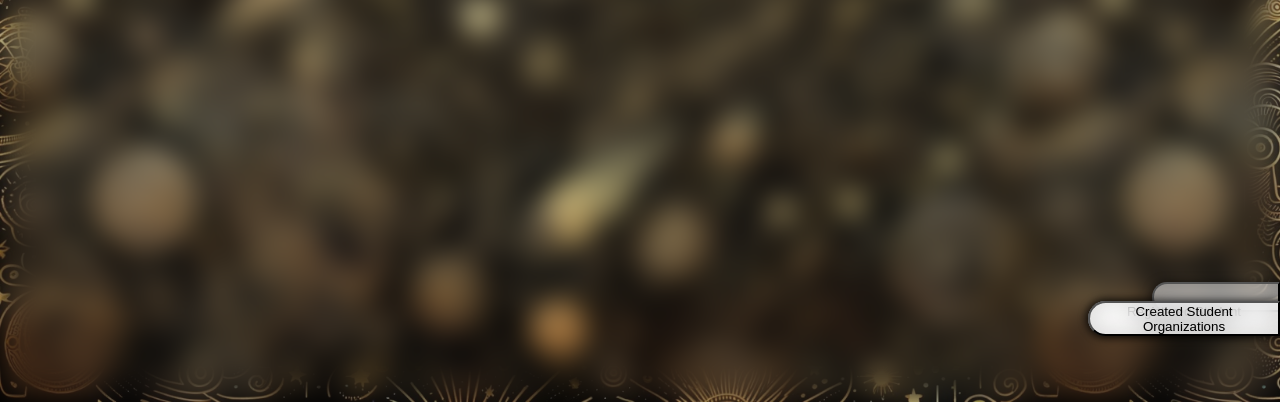
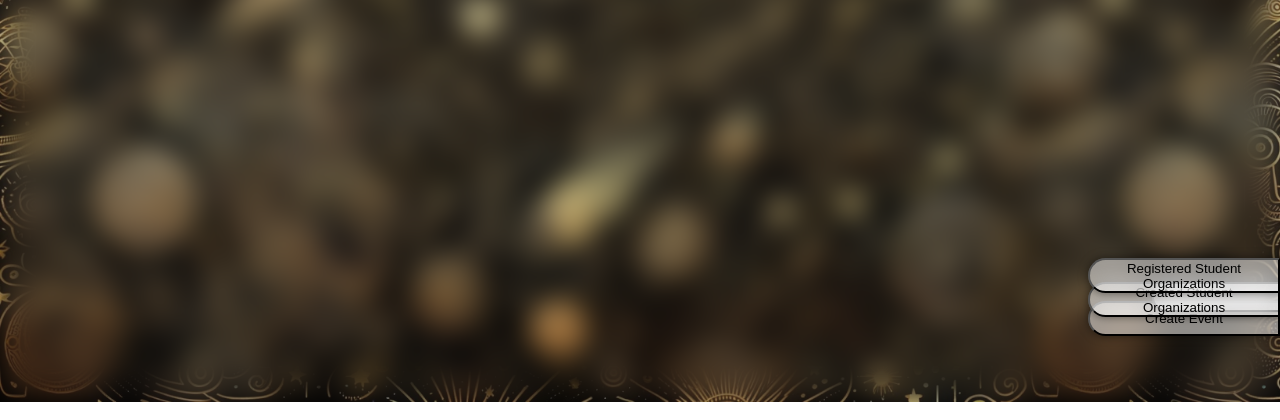
Before and after one commit to JohnVea/College-Event-Website, a PHP site: page /Signed-In/home.html in a window 1280 px wide. Shown: the part 398-818 px from the top of the page. Run offline with PHP 8.4, Linux system fonts and the light colour scheme.

Commit message:
Add files via upload

```diff
--- a/Signed-In/style.css
+++ b/Signed-In/style.css
@@ -510,7 +510,7 @@
 
 .ROSs{
     position: absolute;
-    bottom: 12%;
+    top: 82%;
     right: 0%;
     height: 35px;
     width: 15%;
@@ -531,13 +531,13 @@
     backdrop-filter: blur(10px);
     box-shadow: 0 0 10px rgba(0, 0, 0, 0.5);
     margin-bottom: 2%;
-    z-index: 1;
+    z-index: 2;
 }
 
 
 .CreateedROSs{
     position: absolute;
-    bottom: 12%;
+    Top: 85%;
     right: 0%;
     height: 35px;
     width: 15%;
```
